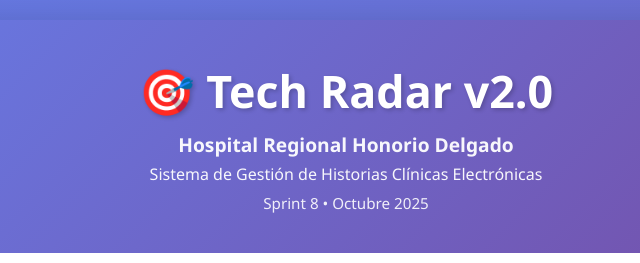
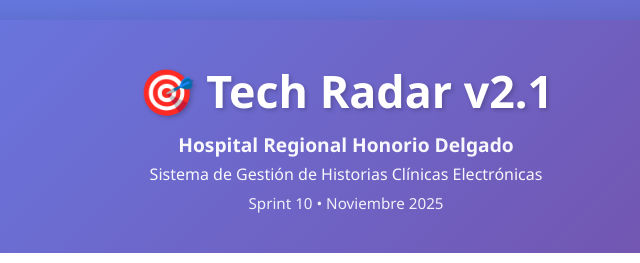
Before and after one commit to amoroccoire/techradar-hce, a plain HTML site: page index.html in a window 1280 px wide. Shown: the top 263 px of the page, 294-934 px from the left. Drawn offline with Linux system fonts and the light colour scheme.

Commit message:
Update sprint 8 to 10

```diff
--- a/index.html
+++ b/index.html
@@ -259,10 +259,10 @@
 <body>
     <div class="container">
         <div class="header">
-            <h1>🎯 Tech Radar v2.0</h1>
+            <h1>🎯 Tech Radar v2.1</h1>
             <p><strong>Hospital Regional Honorio Delgado</strong></p>
             <p style="font-size: 1em; margin-top: 5px;">Sistema de Gestión de Historias Clínicas Electrónicas</p>
-            <p style="font-size: 0.95em; margin-top: 8px; opacity: 0.9;">Sprint 8 • Octubre 2025</p>
+            <p style="font-size: 0.95em; margin-top: 8px; opacity: 0.9;">Sprint 10 • Noviembre 2025</p>
         </div>
 
         <div class="content">
@@ -566,7 +566,7 @@
                 </div>
 
                 <div style="margin-top: 30px; padding: 15px; background: linear-gradient(135deg, #667eea15, #764ba215); border-radius: 10px; font-size: 0.85em; color: #666;">
-                    <strong style="color: #667eea;">💡 Nota:</strong> Este radar representa el estado actual del stack tecnológico al Sprint 8.
+                    <strong style="color: #667eea;">💡 Nota:</strong> Este radar representa el estado actual del stack tecnológico al Sprint 10.
                     Las decisiones técnicas están documentadas y alineadas con IEEE 828-2012 e ISO 12207.
                 </div>
             </div>
@@ -612,4 +612,5 @@
         });
     </script>
 </body>
+
 </html>
```
